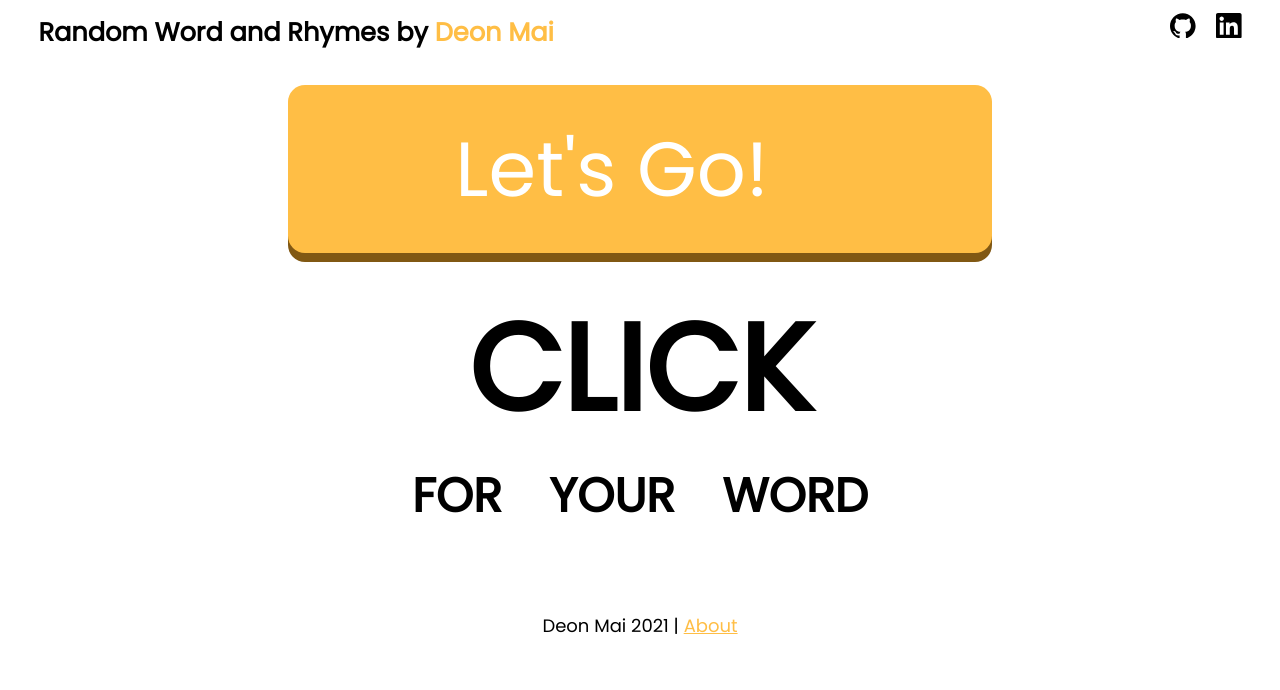
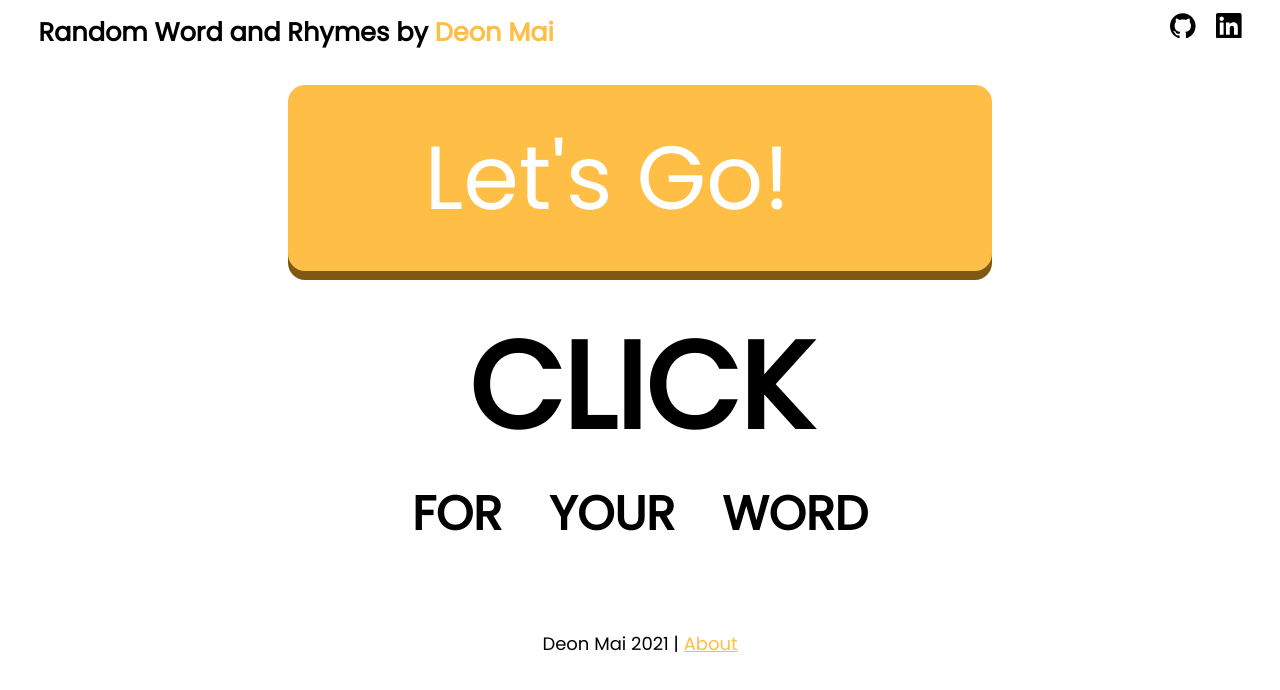
Before and after one commit to deonmai/wordandrhymes, a React (Create React App) app: page / in a window 1280 px wide. Shown: the top 690 px of the page. Built offline with nearby package versions, Linux system fonts and the light colour scheme.

Commit message:
Changed text size

```diff
--- a/src/App.js
+++ b/src/App.js
@@ -63,7 +63,7 @@ function App() {
   }
 
   return (
-    <HashRouter>
+    <HashRouter basename='/'>
       <div className="App">
         <Header className = "head"/>
         <Route path = '/' exact render = {(props) => (
--- a/src/index.css
+++ b/src/index.css
@@ -105,7 +105,7 @@ a:hover {
 
 .btntext {
   /* font-size: 300%; */
-  font-size: 6vw;
+  font-size: 7vw;
 }
 
 .btn span:after{
```
